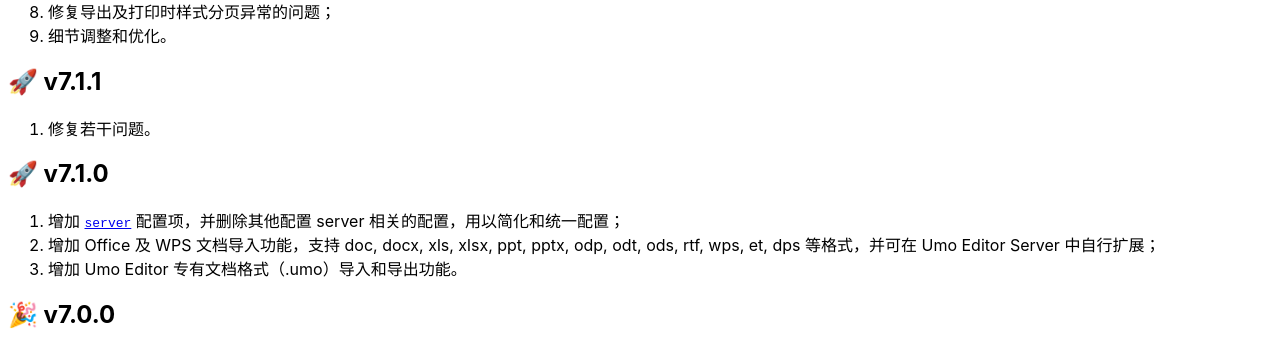
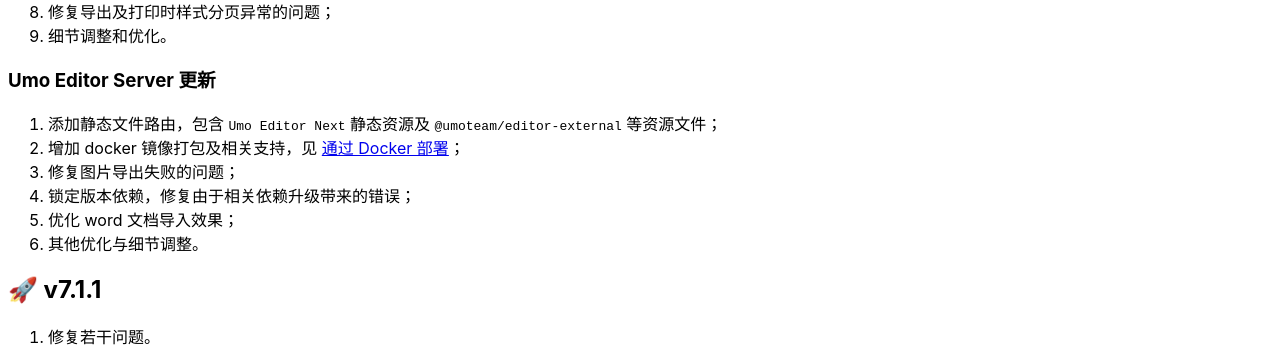
Before and after one commit to umodoc/docs, a Next.js app: page /cn/docs/next/changelog in a window 1280 px wide. Shown: the part 351-698 px from the top of the page. Built offline with nearby package versions, Linux system fonts and the light colour scheme.

Commit message:
完善文档

```diff
--- a/pages/cn/docs/next/changelog.mdx
+++ b/pages/cn/docs/next/changelog.mdx
@@ -18,6 +18,15 @@ import { Callout } from 'nextra/components'
 8. 修复导出及打印时样式分页异常的问题；
 9. 细节调整和优化。
 
+### Umo Editor Server 更新
+
+1. 添加静态文件路由，包含 `Umo Editor Next` 静态资源及 `@umoteam/editor-external` 等资源文件；
+2. 增加 docker 镜像打包及相关支持，见 [通过 Docker 部署](../server/docker)；
+3. 修复图片导出失败的问题；
+4. 锁定版本依赖，修复由于相关依赖升级带来的错误；
+5. 优化 word 文档导入效果；
+6. 其他优化与细节调整。
+
 ## 🚀  v7.1.1
 
 1. 修复若干问题。
@@ -27,6 +36,11 @@ import { Callout } from 'nextra/components'
 1. 增加 [`server`](./server) 配置项，并删除其他配置 server 相关的配置，用以简化和统一配置；
 2. 增加 Office 及 WPS 文档导入功能，支持 doc, docx, xls, xlsx, ppt, pptx, odp, odt, ods, rtf, wps, et, dps 等格式，并可在 Umo Editor Server 中自行扩展；
 3. 增加 Umo Editor 专有文档格式（.umo）导入和导出功能。
+
+### Umo Editor Server 更新
+
+1. 增加对 Word 文档导入的支持，支持的格式包括：doc, docx, xls, xlsx, ppt, pptx, odp, odt, ods, rtf, wps, et, dps 等；
+2. 细节调整与优化。
 
 ## 🎉  v7.0.0
 
```
Also changed, not shown: pages/en/docs/next/changelog.mdx (+12 -0 lines).
